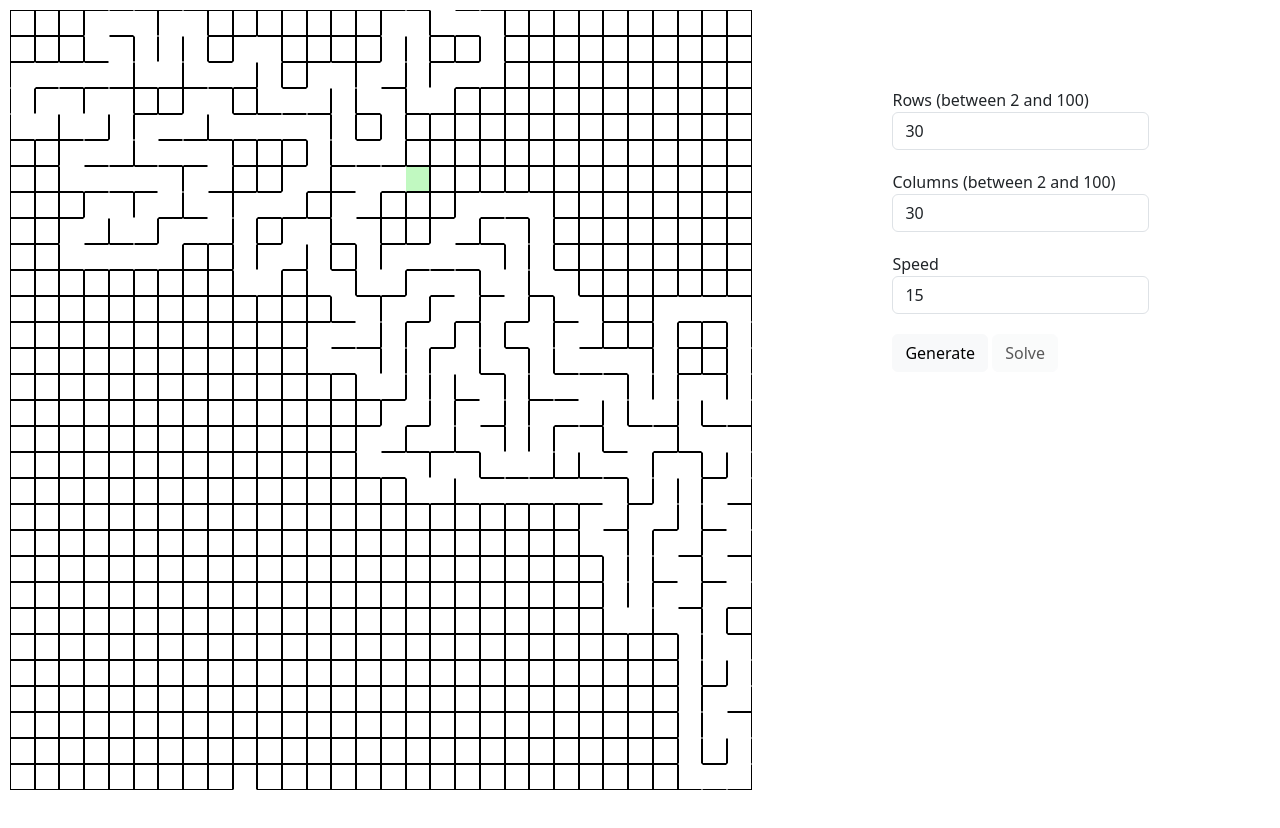
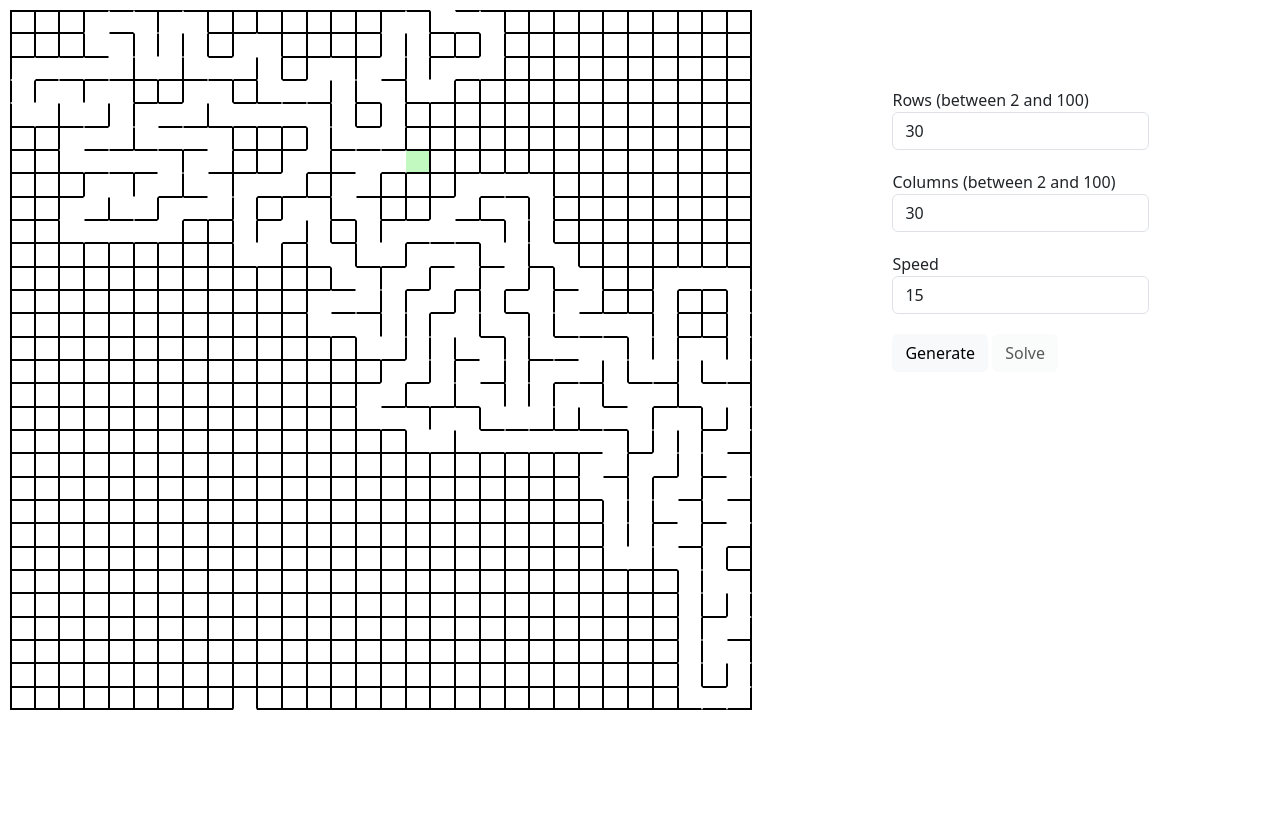
Before and after one commit to akiraAllouch/maze-builder, a plain HTML site: page index.html in a window 1280 px wide. After the commit the page ends 800 px from the top, so only its background shows below. Drawn offline with nearby package versions, Linux system fonts and the light colour scheme.

Commit message:
more ui edits

```diff
--- a/generate.js
+++ b/generate.js
@@ -13,10 +13,10 @@ class MatrixGenerator extends Maze {
             for(let j=0; j<this.n; j++){
                 let cell = document.createElement("div");
                 cell.id="cell-"+i+"-"+j;
-                cell.style.borderLeft = px+"px solid black";
-                cell.style.borderRight = px+"px solid black";
-                cell.style.borderTop = px+"px solid black";
-                cell.style.borderBottom = px+"px solid black";
+                cell.style.borderLeft = (j==0 ? 2*px : px)+"px solid black";
+                cell.style.borderRight = (j==this.m-1 ? 2*px : px)+"px solid black";
+                cell.style.borderTop = (i==0 ? 2*px : px)+"px solid black";
+                cell.style.borderBottom = (i==this.n-1 ? 2*px : px)+"px solid black";
                 cell.style.minHeight="5px";
                 cell.style.minWidth="5px";
                 cell.style.textAlign="center";
--- a/index.html
+++ b/index.html
@@ -7,16 +7,21 @@
         <link href="https://cdn.jsdelivr.net/npm/bootstrap@5.3.1/dist/css/bootstrap-theme.min.css" integrity="sha384-6pzBo3FDv/PJ8r2KRkGHifhEocL+1X2rVCTTkUfGk7/0pbek5mMa1upzvWbrUbOZ" crossorigin="anonymous">
     </head>
     <style>
+        html, body{
+            min-height: 100vh;
+            overflow: auto;
+        }
+
         #matrix{
             display: grid;
             width: 100vw;
-            height: 100vh;
+            height: 90vh;
             padding: 10px;
         }
         .form-container{
             width: 55em;
             display: flex;
-            height: 55em;
+            height: 30em;
         }
         form {
             margin: auto;
```
